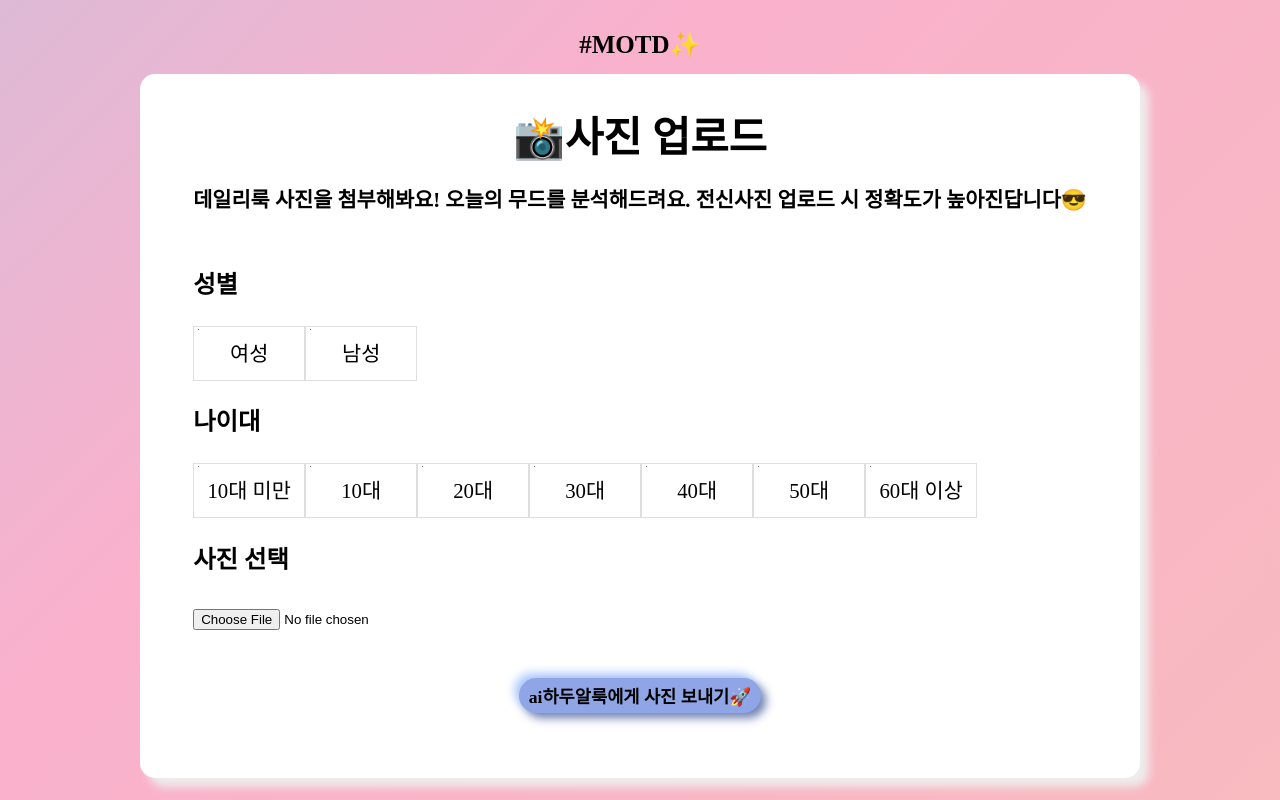
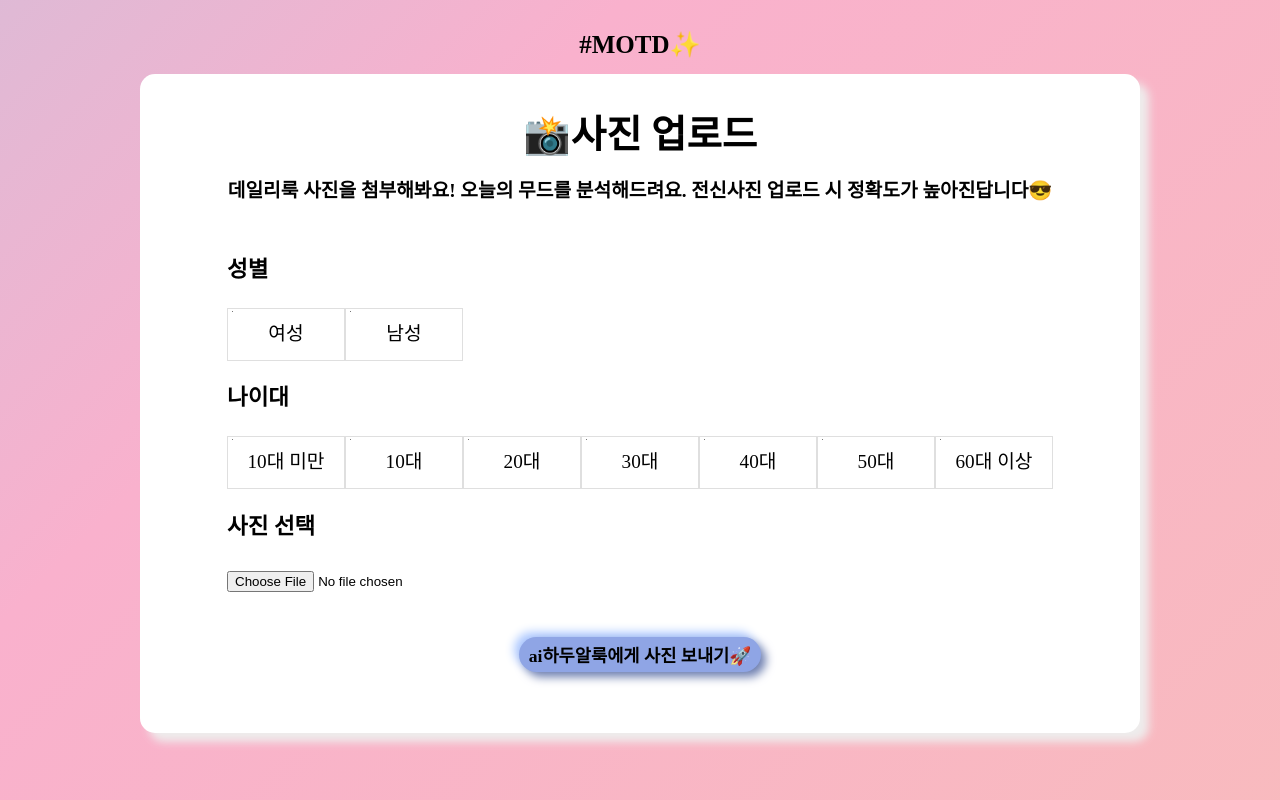
Before and after one commit to dorimoribebe/dorimoribebe, a React (Create React App) app: page /upload in a window 1280 px wide. Built offline with nearby package versions, Linux system fonts and the light colour scheme; a web font is replaced by a local one.

Commit message:
css 수정 후 build

```diff
--- a/src/index.css
+++ b/src/index.css
@@ -150,8 +150,8 @@ body {
 
 .input input[type="radio"] + span {
   display: inline-block;
-  width: 100px;
-  padding: 10px 5px 10px 5px;
+  width: 110px;
+  padding: 10px 3px 10px 3px;
   border: 1px solid #dfdfdf;
   background-color: #ffffff;
   text-align: center;
@@ -204,14 +204,14 @@ button {
 
 @media screen and (min-width: 960px) {
   .card {
-    font-size: 1.3rem;
+    font-size: 1.2rem;
     width: 720px;
   }
 }
 
 @media screen and (min-width: 1280px) {
   .card {
-    font-size: 1.3rem;
+    font-size: 1.2rem;
     width: 960px;
   }
 }
```
Also changed, not shown: 6 other files (tests, documents, lock files or other folders).
